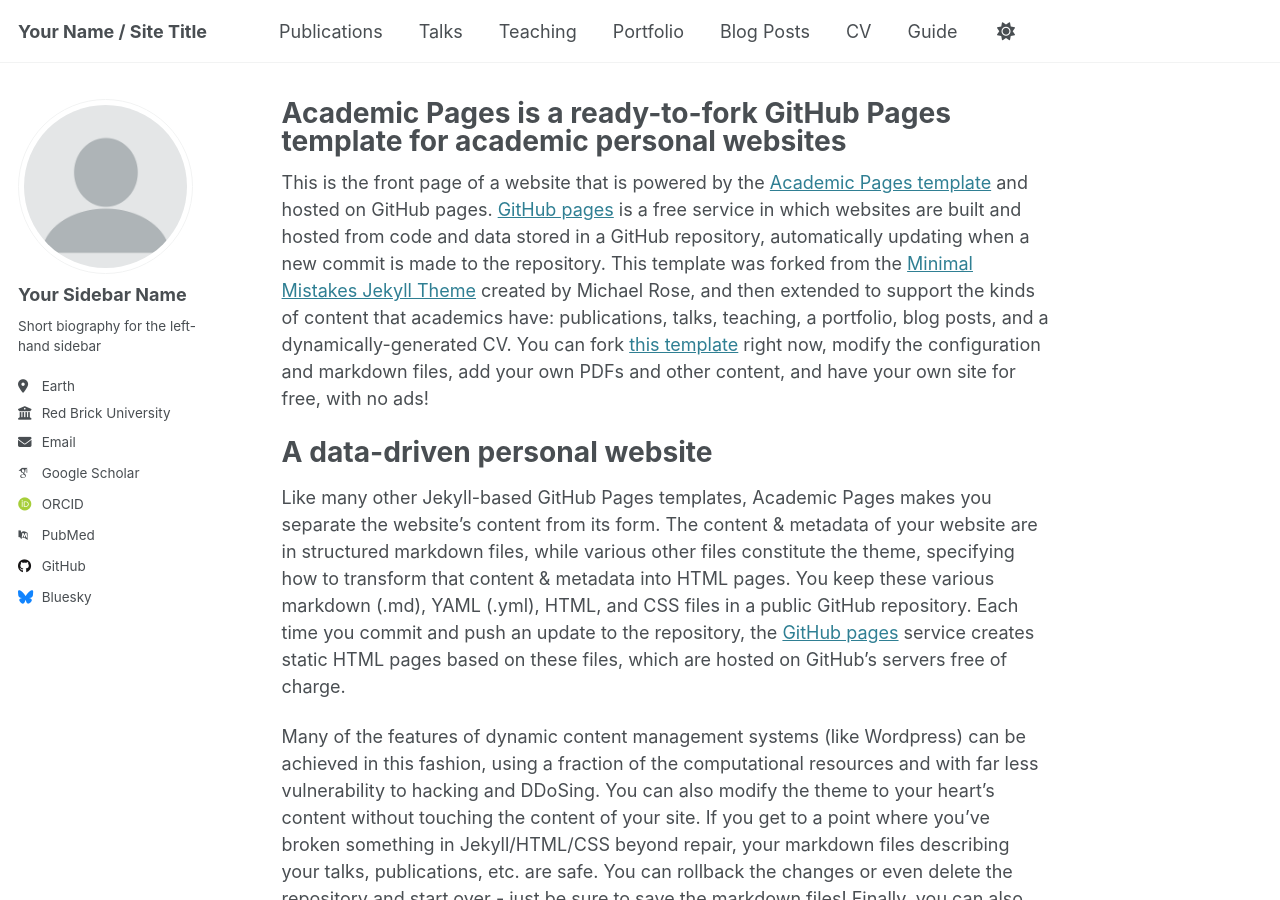
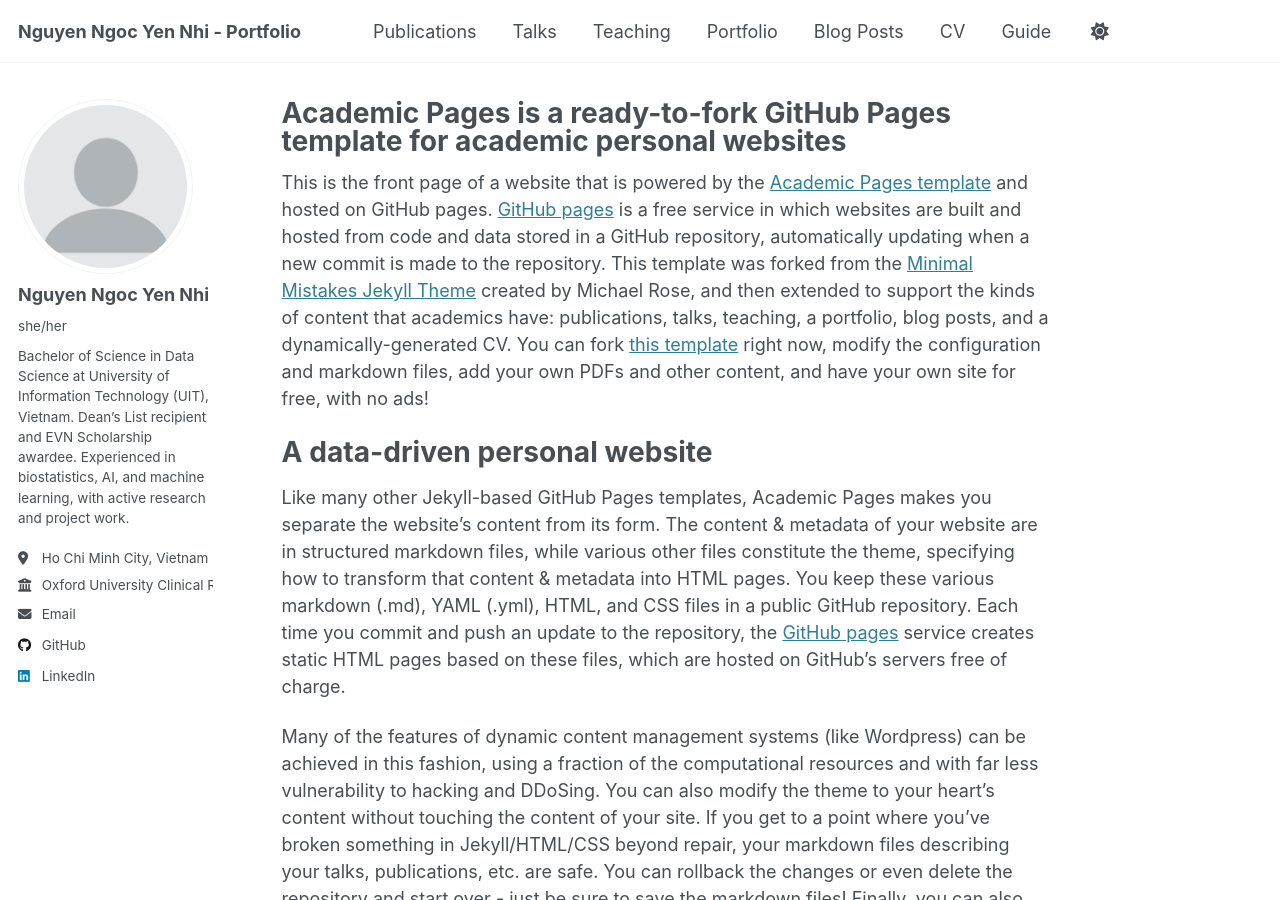
Before and after one commit to dalietnguyen342/dalietnguyen342.github.io, a Jekyll site: the page built from _pages/about.md, in a window 1280 px wide and 900 px high. Built offline with Jekyll 4.4.1, drawn with Linux system fonts in a browser that asks for light colours; some web fonts are replaced; part of the change alters nothing that is shown.

Commit message:
Update _config.yml

```diff
--- a/_config.yml
+++ b/_config.yml
@@ -1,158 +1,99 @@
 # Welcome to Jekyll!
 #
-# This config file is meant for settings that affect your entire site, values
-# which you are expected to set up once and rarely need to edit after that.
-# For technical reasons, this file is *NOT* reloaded automatically when you use
-# `jekyll serve -l -H localhost`. If you change this file, please restart the
-# server process.
+# This config file affects your entire site. Once set up, you should rarely need to edit it.
+# If you make changes, restart the server process.
 
 # Basic Site Settings
-locale                   : "en-US"
-site_theme               : "default"
-title                    : "Your Name / Site Title"
-title_separator          : "-"
-name                     : &name "Nguyen Ngoc Yen Nhi"
-description              : &description "personal description"
-url                      : https://academicpages.github.io # the base hostname & protocol for your site e.g. "https://[your GitHub username].github.io"
-baseurl                  : "" # the subpath of your site, e.g. "/blog"
-repository               : "academicpages/academicpages.github.io"
+locale: "en-US"
+site_theme: "default"
+title: "Nguyen Ngoc Yen Nhi - Portfolio"
+title_separator: "-"
+name: "Nguyen Ngoc Yen Nhi"
+description: "Data Science Student & Researcher | Biostatistician Intern at OUCRU | Specializing in AI, Machine Learning, and Biostatistics"
+url: "https://nhinguyen34.github.io"
+baseurl: ""
+repository: "NhiNguyen34/NhiNguyen34.github.io"
 
-# Site Author - The following control what appear as part of the author content on the side bar.
-#               If a field is blank the icon and link will not appear, otherwise it will be shown.
-#               Additional customization can be done by editing /_includes/author-profile.html
+# Site Author Information
 author:
-  # Biographic information
-  avatar           : "profile.png"
-  name             : "Your Sidebar Name"
-  pronouns         : # example: "she/her"
-  bio              : "Short biography for the left-hand sidebar"
-  location         : "Earth"
-  employer         : "Red Brick University"
-  uri              : # URL
-  email            : "none@example.org"
+  avatar: "profile.png"         # Ensure your profile image is placed in the appropriate folder
+  name: "Nguyen Ngoc Yen Nhi"
+  pronouns: "she/her"
+  bio: "Bachelor of Science in Data Science at University of Information Technology (UIT), Vietnam. Dean’s List recipient and EVN Scholarship awardee. Experienced in biostatistics, AI, and machine learning, with active research and project work."
+  location: "Ho Chi Minh City, Vietnam"
+  employer: "Oxford University Clinical Research Unit (OUCRU)"
+  email: "yennhi.nguyenngoc03@gmail.com"
+  # Academic & Professional Profiles
+  github: "NhiNguyen34"
+  linkedin: "https://www.linkedin.com/in/yennhinguyenngoc03/"
 
-  # Academic websites
-  arxiv            : # URL - Update with the correct link to your profile
-  googlescholar    : "https://scholar.google.com/citations?user=PS_CX0AAAAAJ"
-  impactstory      : # URL
-  orcid            : "http://orcid.org/yourorcidurl"
-  semantic         : # URL
-  pubmed           : "https://www.ncbi.nlm.nih.gov/pubmed/?term=john+snow"
-  researchgate     : # URL
-  scopus           : # URL
+# Social Sharing & Links
+social:
+  type: "Person"
+  name: "Nguyen Ngoc Yen Nhi"
+  links:
+    - name: "LinkedIn"
+      url: "https://www.linkedin.com/in/yennhinguyenngoc03/"
+    - name: "GitHub"
+      url: "https://github.com/NhiNguyen34"
 
-  # Repositories and software development
-  bitbucket        : # Username - Update with your username on the site
-  codepen          : # Username
-  dribbble         : # Username
-  github           : "academicpages"
-  kaggle           : # Username
-  stackoverflow    : # User number or user number and name (i.e., use "1" or "1/jeff-atwood")
-
-  # Social media
-  bluesky          : "bsky.app" # Replace this with you Bluesky username
-  facebook         : # Username
-  flickr           : # Username
-  foursquare       : # Username
-  goodreads        : # Username
-  google_plus      : # Username
-  keybase          : # Username
-  instagram        : # Username
-  lastfm           : # Username
-  linkedin         : # Username
-  mastodon         : # URL
-  medium           : # URL
-  pinterest        : # Username
-  soundcloud       : # Username
-  steam            : # Username
-  telegram         : # URL
-  tumblr           : # Username
-  twitter          : # Username for X / Twitter
-  vine             : # Username
-  weibo            : # Username
-  wikipedia        : # Username
-  xing             : # Username
-  youtube          : # Username
-  zhihu            : # Username
-
-# Publication Category - The following the list of publication categories and their headings
+# Publication Categories (if applicable)
 publication_category:
   books:
-    title: 'Books'
+    title: "Books"
   manuscripts:
-    title: 'Journal Articles'
+    title: "Journal Articles"
   conferences:
-    title: 'Conference Papers'
+    title: "Conference Papers"
 
 # Site Settings
-teaser                   :  # filename of teaser fallback teaser image placed in /images/, .e.g. "500x300.png"
-breadcrumbs              : false # true, false (default)
-words_per_minute         : 160
-future                   : true
-read_more                : "disabled" # if enabled, adds "Read more" links to excerpts
-talkmap_link             : false      #change to true to add link to talkmap on talks page
+teaser: ""
+breadcrumbs: false
+words_per_minute: 160
+future: true
+read_more: "disabled"
+talkmap_link: false
 comments:
-  provider               : # false (default), "disqus", "discourse", "facebook", "google-plus", "staticman", "custom"
-  disqus:
-    shortname            :
-  discourse:
-    server               : # https://meta.discourse.org/t/embedding-discourse-comments-via-javascript/31963 , e.g.: meta.discourse.org
-  facebook:
-    appid                :
-    num_posts            : # 5 (default)
-    colorscheme          : # "light" (default), "dark"
+  provider: ""
 staticman:
-  allowedFields          : ['name', 'email', 'url', 'message']
-  branch                 : "gh-pages" # "master", "gh-pages"
-  commitMessage          : "New comment."
-  filename               : comment-{@timestamp}
-  format                 : "yml"
-  moderation             : true
-  path                   : "_data/comments/{options.slug}"
-  requiredFields         : ['name', 'email', 'message']
+  allowedFields: ['name', 'email', 'url', 'message']
+  branch: "gh-pages"
+  commitMessage: "New comment."
+  filename: comment-{@timestamp}
+  format: "yml"
+  moderation: true
+  path: "_data/comments/{options.slug}"
+  requiredFields: ['name', 'email', 'message']
   transforms:
-    email                : "md5"
+    email: "md5"
   generatedFields:
     date:
-      type               : "date"
+      type: "date"
       options:
-        format           : "iso8601" # "iso8601" (default), "timestamp-seconds", "timestamp-milliseconds"
+        format: "iso8601"
 atom_feed:
-  hide                   : false     # change to true to hide the RSS feed in the footer
-  path                   : # blank (default) uses feed.xml
+  hide: false
+  path: ""
 
+# SEO & Analytics (update if you have verification codes)
+google_site_verification: ""
+bing_site_verification: ""
+alexa_site_verification: ""
+yandex_site_verification: ""
+twitter:
+  username: ""
+facebook:
+  username: ""
+  app_id: ""
+  publisher: ""
+og_image: ""
 
-# SEO Related
-google_site_verification :
-bing_site_verification   :
-alexa_site_verification  :
-yandex_site_verification :
+analytics:
+  provider: "false"
+  google:
+    tracking_id: ""
 
-
-# Social Sharing
-twitter:
-  username               : &twitter
-facebook:
-  username               :
-  app_id                 :
-  publisher              :
-og_image                 :  # Open Graph/Twitter default site image
-# For specifying social profiles
-# - https://developers.google.com/structured-data/customize/social-profiles
-social:
-  type                   : # Person or Organization (defaults to Person)
-  name                   : # If the user or organization name differs from the site's name
-  links: # An array of links to social media profiles
-
-
-# Analytics
-analytics:
-  provider               :  "false" # false (default), "google", "google-universal", "google-analytics-4", "custom"
-  google:
-    tracking_id          :
-
-
-# Reading Files
+# File Inclusion & Exclusion
 include:
   - .htaccess
   - _pages
@@ -190,16 +131,13 @@ keep_files:
 encoding: "utf-8"
 markdown_ext: "markdown,mkdown,mkdn,mkd,md"
 
-
-# Conversion
+# Markdown & Conversion Settings
 markdown: kramdown
 highlighter: rouge
 lsi: false
 excerpt_separator: "\n\n"
 incremental: false
 
-
-# Markdown Processing
 kramdown:
   input: GFM
   hard_wrap: false
@@ -210,8 +148,7 @@ kramdown:
   smart_quotes: lsquo,rsquo,ldquo,rdquo
   enable_coderay: false
 
-
-# These settings control the types of collections used by the template
+# Collections for Site Content
 collections:
   teaching:
     output: true
@@ -226,10 +163,8 @@ collections:
     output: true
     permalink: /:collection/:path/
 
-
-# These settings control how pages and collections are included in the site
+# Default Values for Pages & Posts
 defaults:
-  # _posts
   - scope:
       path: ""
       type: posts
@@ -240,14 +175,12 @@ defaults:
       comments: true
       share: true
       related: true
-  # _pages
   - scope:
       path: ""
       type: pages
     values:
       layout: single
       author_profile: true
-  # _teaching
   - scope:
       path: ""
       type: teaching
@@ -256,7 +189,6 @@ defaults:
       author_profile: true
       share: true
       comments: true
-  # _publications
   - scope:
       path: ""
       type: publications
@@ -265,7 +197,6 @@ defaults:
       author_profile: true
       share: true
       comments: true
-  # _portfolio
   - scope:
       path: ""
       type: portfolio
@@ -274,7 +205,6 @@ defaults:
       author_profile: true
       share: true
       comment: true
-  # _talks
   - scope:
       path: ""
       type: talks
@@ -283,19 +213,14 @@ defaults:
       author_profile: true
       share: true
 
-
-# Sass/SCSS
+# Sass/SCSS Settings
 sass:
   sass_dir: _sass
-  style: compressed # http://sass-lang.com/documentation/file.SASS_REFERENCE.html#output_style
+  style: compressed
 
-
-# Outputting
+# Output Settings
 permalink: /:categories/:title/
-# paginate: 5 # amount of posts to show
-# paginate_path: /page:num/
-timezone: Etc/UTC # http://en.wikipedia.org/wiki/List_of_tz_database_time_zones
-
+timezone: Etc/UTC
 
 # Plugins
 plugins:
@@ -306,7 +231,6 @@ plugins:
   - jekyll-redirect-from
   - jemoji
 
-# Mimic GitHub Pages with --safe
 whitelist:
   - jekyll-feed
   - jekyll-gist
@@ -315,38 +239,15 @@ whitelist:
   - jekyll-redirect-from
   - jemoji
 
-
-# Archives
-#  Type
-#  - GitHub Pages compatible archive pages built with Liquid ~> type: liquid (default)
-#  - Jekyll Archives plugin archive pages ~> type: jekyll-archives
-#  Path (examples)
-#  - Archive page should exist at path when using Liquid method or you can
-#    expect broken links (especially with breadcrumbs enabled)
-#  - <base_path>/tags/my-awesome-tag/index.html ~> path: /tags/
-#  - <base_path/categories/my-awesome-category/index.html ~> path: /categories/
-#  - <base_path/my-awesome-category/index.html ~> path: /
+# Archives Configuration
 category_archive:
   type: liquid
   path: /categories/
 tag_archive:
   type: liquid
   path: /tags/
-# https://github.com/jekyll/jekyll-archives
-# jekyll-archives:
-#   enabled:
-#     - categories
-#     - tags
-#   layouts:
-#     category: archive-taxonomy
-#     tag: archive-taxonomy
-#   permalinks:
-#     category: /categories/:name/
-#     tag: /tags/:name/
 
-
-# HTML Compression
-# - http://jch.penibelst.de/
+# HTML Compression Settings
 compress_html:
   clippings: all
   ignore:
```
